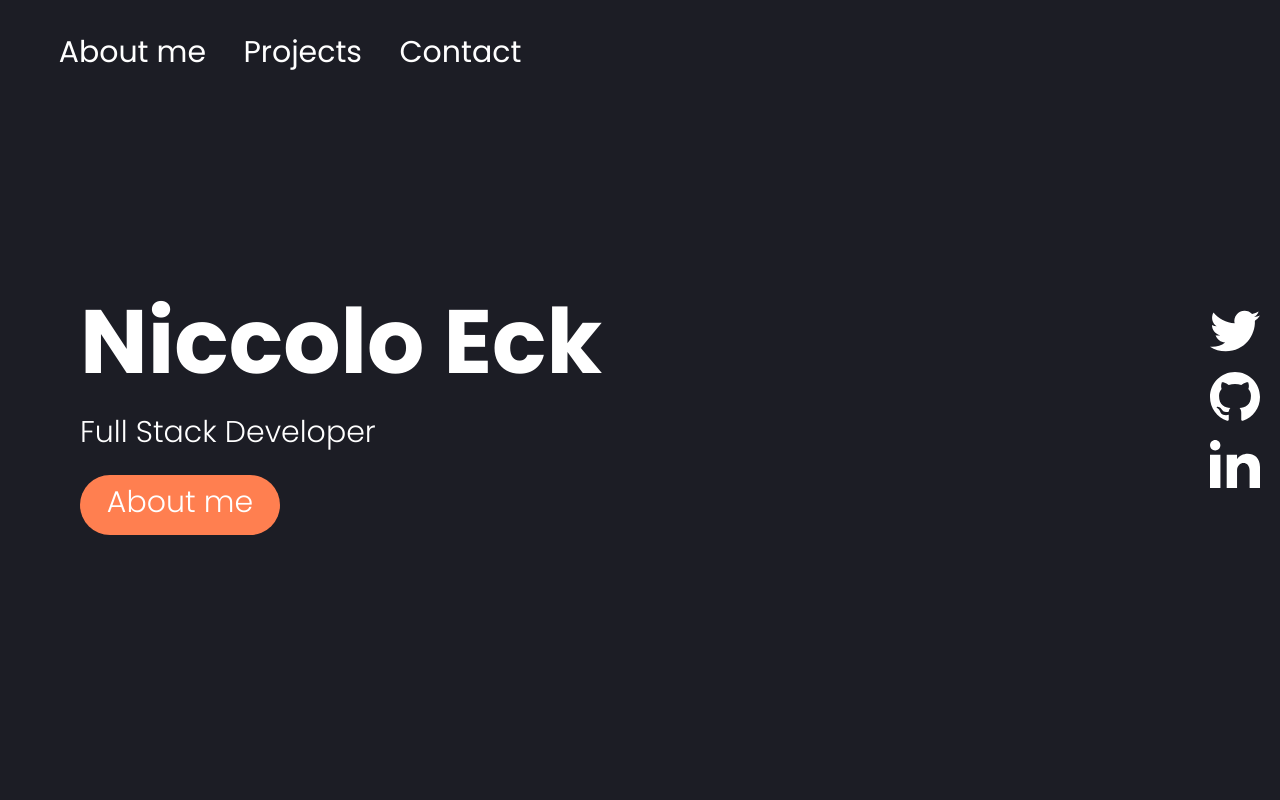
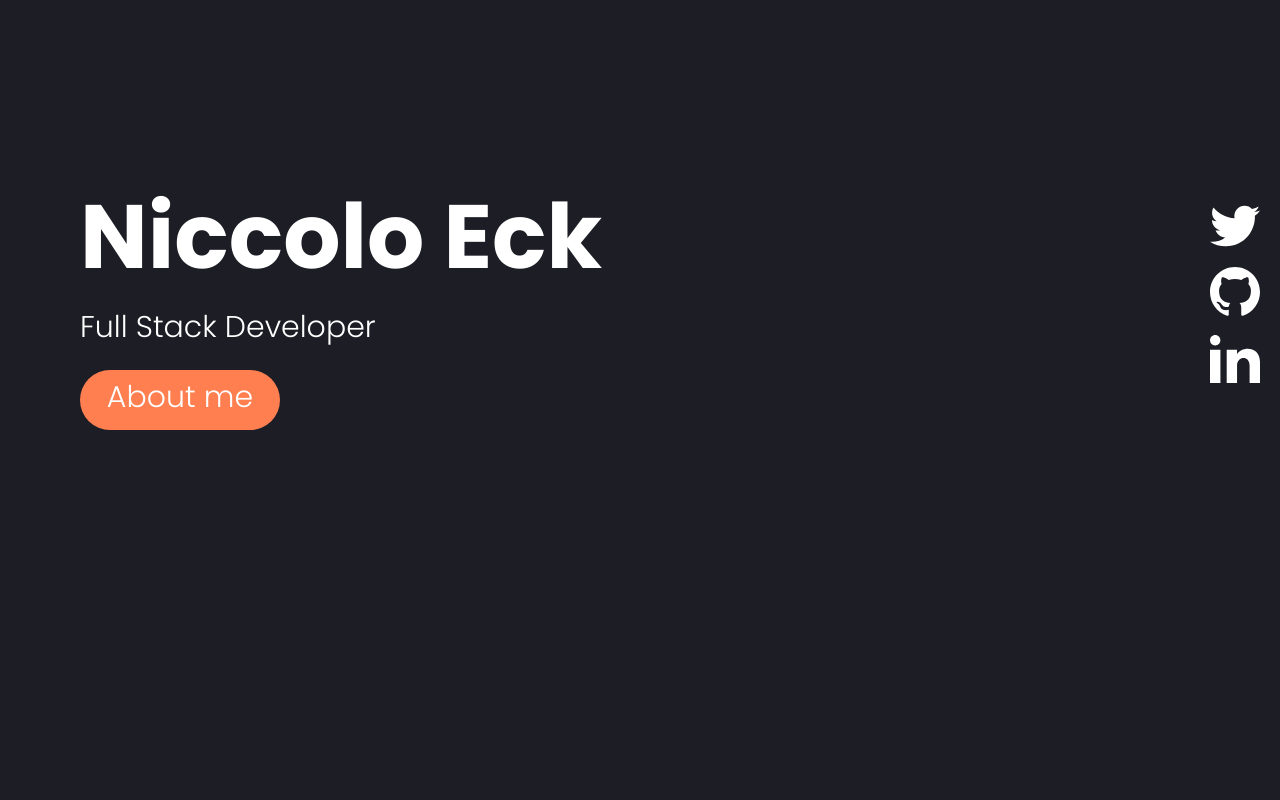
Before and after one commit to niccolosaurus/react-portfolio, a React (Create React App) app: page / in a window 1280 px wide. Shown: the top 800 px of the page. Built offline with nearby package versions, Linux system fonts and the light colour scheme.

Commit message:
Updated with a working hamburger and About Me button. The hyperlinks to my Twitter, GitHub, and LinkedIn also work

```diff
--- a/src/components/Header.js
+++ b/src/components/Header.js
@@ -1,51 +1,88 @@
-import React from "react";
-import { GiHamburgerMenu } from 'react-icons/gi'
+import React, { useState } from "react";
 
-function Header({buttonText, title}) {
+function Header() {
+  const [isNavVisible, setIsNavVisible] = useState(false);
+
+  function toggleButton() {
+    console.log("test");
+    setIsNavVisible(!isNavVisible);
+  }
+
   return (
-//     <nav class="hero">
-//     <ul id="nav-list">
-//         <li><a href="#about-me">About me</a></li>
-//         <li><a href="#projects">Projects</a></li>
-//         <li><a href="#contact-me">Contact</a></li>
-//     </ul>
-//     <button class="hamburger" id="hamburger">
-//         <GiHamburgerMenu />
-//     </button>
-
-// </nav>
-
-<section class="hero">
+    <section className="hero">
       <nav>
+        {isNavVisible && (
           <ul id="nav-list">
-                  <li><a href="#about-me">About me</a></li>
-                  <li><a href="#projects">Projects</a></li>
-                  <li><a href="#contact-me">Contact</a></li>
+            <li>
+              <a href="#about-me">About me</a>
+            </li>
+            <li>
+              <a href="#projects">Projects</a>
+            </li>
+            <li>
+              <a href="#contact-me">Contact</a>
+            </li>
           </ul>
-              <button class="hamburger" id="hamburger">
-                  <i class="fas fa-bars"></i>
+        )}
+        <button className="hamburger" id="hamburger" onClick={toggleButton}>
+          <i className="fas fa-bars"></i>
         </button>
       </nav>
-          <div class="hero-area">
-            <div class="hero-text">
+      <div className="hero-area">
+        <div className="hero-text">
           <h1>Niccolo Eck</h1>
           <p>Full Stack Developer</p>
-                <div class="button"><a href="#about-me">About me</a></div>
+          <div className="button">
+            <a href="#about-me">About me</a>
           </div>
-            <div class="socials">
-                <div><a href="https://twitter.com/niccolosaurus" class="social">
-                    <svg xmlns="http://www.w3.org/2000/svg" fill="#ffffff" width="50" height="50" viewBox="0 0 24 24"><path d="M24 4.557c-.883.392-1.832.656-2.828.775 1.017-.609 1.798-1.574 2.165-2.724-.951.564-2.005.974-3.127 1.195-.897-.957-2.178-1.555-3.594-1.555-3.179 0-5.515 2.966-4.797 6.045-4.091-.205-7.719-2.165-10.148-5.144-1.29 2.213-.669 5.108 1.523 6.574-.806-.026-1.566-.247-2.229-.616-.054 2.281 1.581 4.415 3.949 4.89-.693.188-1.452.232-2.224.084.626 1.956 2.444 3.379 4.6 3.419-2.07 1.623-4.678 2.348-7.29 2.04 2.179 1.397 4.768 2.212 7.548 2.212 9.142 0 14.307-7.721 13.995-14.646.962-.695 1.797-1.562 2.457-2.549z"/></svg>
-                </a></div>
-                <div><a href="https://github.com/niccolosaurus"  class="social">
-                    <svg xmlns="http://www.w3.org/2000/svg" fill="#ffffff" width="50" height="50" viewBox="0 0 24 24"><path d="M12 0c-6.626 0-12 5.373-12 12 0 5.302 3.438 9.8 8.207 11.387.599.111.793-.261.793-.577v-2.234c-3.338.726-4.033-1.416-4.033-1.416-.546-1.387-1.333-1.756-1.333-1.756-1.089-.745.083-.729.083-.729 1.205.084 1.839 1.237 1.839 1.237 1.07 1.834 2.807 1.304 3.492.997.107-.775.418-1.305.762-1.604-2.665-.305-5.467-1.334-5.467-5.931 0-1.311.469-2.381 1.236-3.221-.124-.303-.535-1.524.117-3.176 0 0 1.008-.322 3.301 1.23.957-.266 1.983-.399 3.003-.404 1.02.005 2.047.138 3.006.404 2.291-1.552 3.297-1.23 3.297-1.23.653 1.653.242 2.874.118 3.176.77.84 1.235 1.911 1.235 3.221 0 4.609-2.807 5.624-5.479 5.921.43.372.823 1.102.823 2.222v3.293c0 .319.192.694.801.576 4.765-1.589 8.199-6.086 8.199-11.386 0-6.627-5.373-12-12-12z"/></svg>
-                </a></div>
-                <div><a href="https://www.linkedin.com/in/niccolo-eck-195714223/"  class="social">
-                    <svg xmlns="http://www.w3.org/2000/svg" fill="#ffffff" width="50" height="50" viewBox="0 0 24 24"><path d="M4.98 3.5c0 1.381-1.11 2.5-2.48 2.5s-2.48-1.119-2.48-2.5c0-1.38 1.11-2.5 2.48-2.5s2.48 1.12 2.48 2.5zm.02 4.5h-5v16h5v-16zm7.982 0h-4.968v16h4.969v-8.399c0-4.67 6.029-5.052 6.029 0v8.399h4.988v-10.131c0-7.88-8.922-7.593-11.018-3.714v-2.155z"/></svg>
-                </a></div>
+        </div>
+        <div className="socials">
+          <div>
+            <a href="https://twitter.com/niccolosaurus" className="social">
+              <svg
+                xmlns="http://www.w3.org/2000/svg"
+                fill="#ffffff"
+                width="50"
+                height="50"
+                viewBox="0 0 24 24"
+              >
+                <path d="M24 4.557c-.883.392-1.832.656-2.828.775 1.017-.609 1.798-1.574 2.165-2.724-.951.564-2.005.974-3.127 1.195-.897-.957-2.178-1.555-3.594-1.555-3.179 0-5.515 2.966-4.797 6.045-4.091-.205-7.719-2.165-10.148-5.144-1.29 2.213-.669 5.108 1.523 6.574-.806-.026-1.566-.247-2.229-.616-.054 2.281 1.581 4.415 3.949 4.89-.693.188-1.452.232-2.224.084.626 1.956 2.444 3.379 4.6 3.419-2.07 1.623-4.678 2.348-7.29 2.04 2.179 1.397 4.768 2.212 7.548 2.212 9.142 0 14.307-7.721 13.995-14.646.962-.695 1.797-1.562 2.457-2.549z" />
+              </svg>
+            </a>
+          </div>
+          <div>
+            <a href="https://github.com/niccolosaurus" className="social">
+              <svg
+                xmlns="http://www.w3.org/2000/svg"
+                fill="#ffffff"
+                width="50"
+                height="50"
+                viewBox="0 0 24 24"
+              >
+                <path d="M12 0c-6.626 0-12 5.373-12 12 0 5.302 3.438 9.8 8.207 11.387.599.111.793-.261.793-.577v-2.234c-3.338.726-4.033-1.416-4.033-1.416-.546-1.387-1.333-1.756-1.333-1.756-1.089-.745.083-.729.083-.729 1.205.084 1.839 1.237 1.839 1.237 1.07 1.834 2.807 1.304 3.492.997.107-.775.418-1.305.762-1.604-2.665-.305-5.467-1.334-5.467-5.931 0-1.311.469-2.381 1.236-3.221-.124-.303-.535-1.524.117-3.176 0 0 1.008-.322 3.301 1.23.957-.266 1.983-.399 3.003-.404 1.02.005 2.047.138 3.006.404 2.291-1.552 3.297-1.23 3.297-1.23.653 1.653.242 2.874.118 3.176.77.84 1.235 1.911 1.235 3.221 0 4.609-2.807 5.624-5.479 5.921.43.372.823 1.102.823 2.222v3.293c0 .319.192.694.801.576 4.765-1.589 8.199-6.086 8.199-11.386 0-6.627-5.373-12-12-12z" />
+              </svg>
+            </a>
+          </div>
+          <div>
+            <a
+              href="https://www.linkedin.com/in/niccolo-eck-195714223/"
+              className="social"
+            >
+              <svg
+                xmlns="http://www.w3.org/2000/svg"
+                fill="#ffffff"
+                width="50"
+                height="50"
+                viewBox="0 0 24 24"
+              >
+                <path d="M4.98 3.5c0 1.381-1.11 2.5-2.48 2.5s-2.48-1.119-2.48-2.5c0-1.38 1.11-2.5 2.48-2.5s2.48 1.12 2.48 2.5zm.02 4.5h-5v16h5v-16zm7.982 0h-4.968v16h4.969v-8.399c0-4.67 6.029-5.052 6.029 0v8.399h4.988v-10.131c0-7.88-8.922-7.593-11.018-3.714v-2.155z" />
+              </svg>
+            </a>
+          </div>
         </div>
       </div>
     </section>
   );
-};
+}
 
 export default Header;
```
Lines whose indentation alone changed are shown as unchanged.
